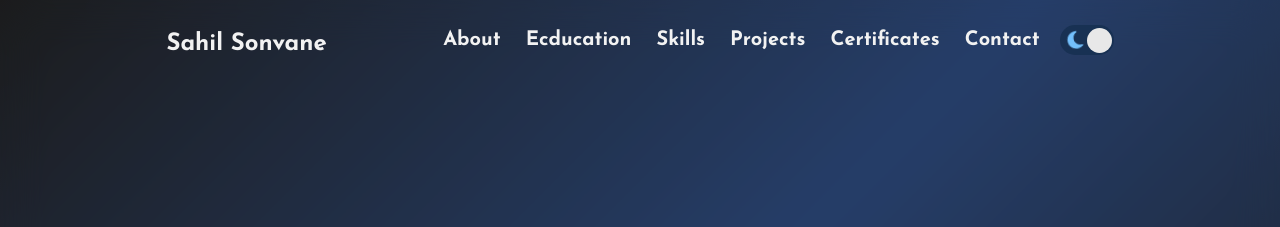
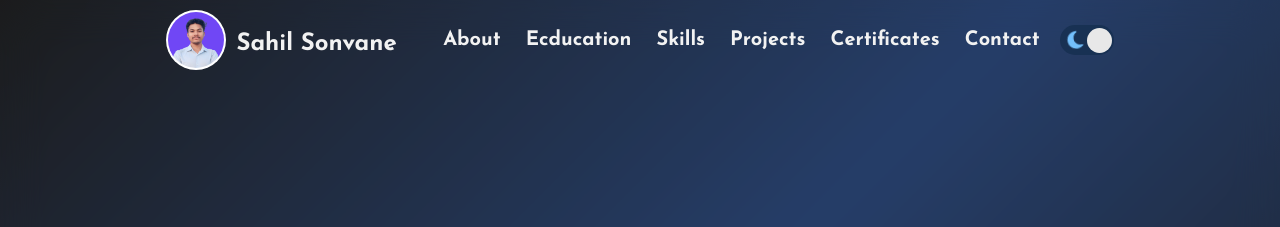
Before and after one commit to sahilsonvane/sahilsonvane.github.io, a plain HTML site: page index.html in a window 1280 px wide. Shown: the top 227 px of the page. Drawn offline with Linux system fonts and the light colour scheme.

Commit message:
minor changes

```diff
--- a/css/styles.css
+++ b/css/styles.css
@@ -65,7 +65,7 @@
   height: 60px;
   border-radius: 50%;
   padding: 2px;
-  background: var(--text);
+  background: #fff;
 }
 .avtar img{
   width: 100%;
--- a/index.html
+++ b/index.html
@@ -22,8 +22,8 @@
     <!-- Navigation bar -->
     <nav class="navbar" id="navbar">
       <div class="logo">
-        <div class="avtar hidden">
-          <img src="./images/me.jpg" alt="admin avtar" />
+        <div class="avtar">
+          <img src="./images/avtar-sahil.png" alt="admin avtar" />
         </div>
         <a href="." class="mt-2 text-xl lg:text-2xl font-bold">Sahil Sonvane</a>
       </div>
```
Also changed, not shown: images/avtar-sahil.png (added), images/me.jpg (deleted), images/sahilsonvane.png.
